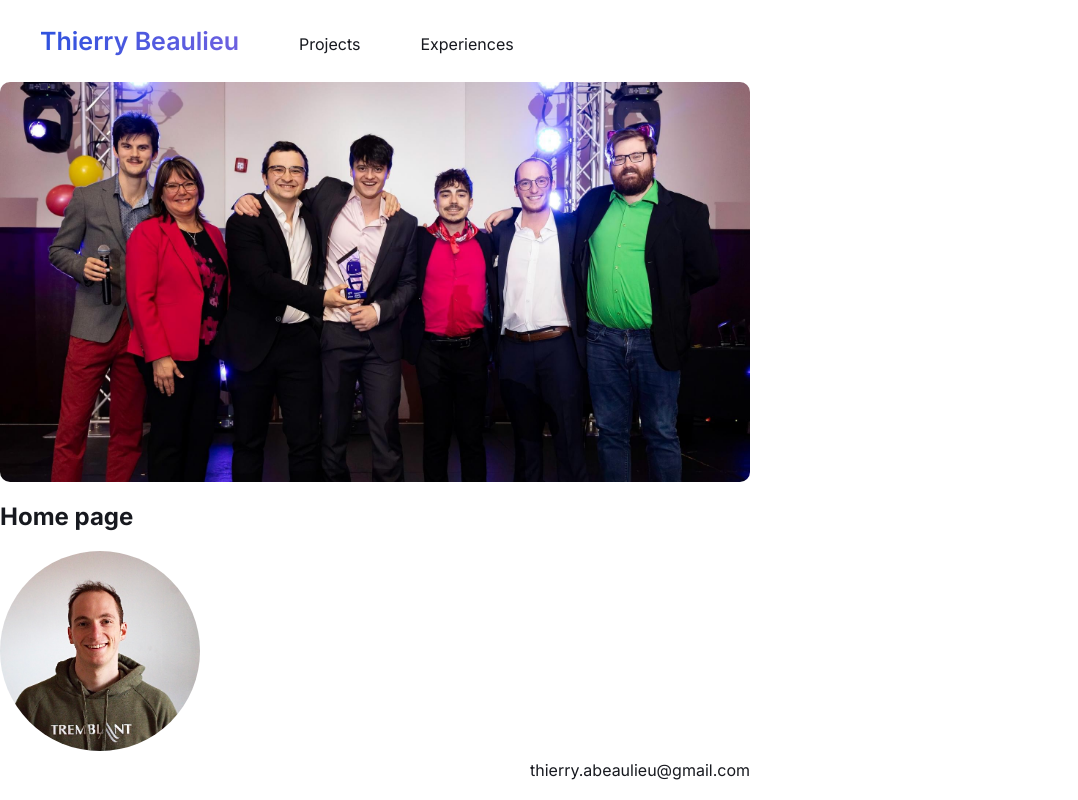
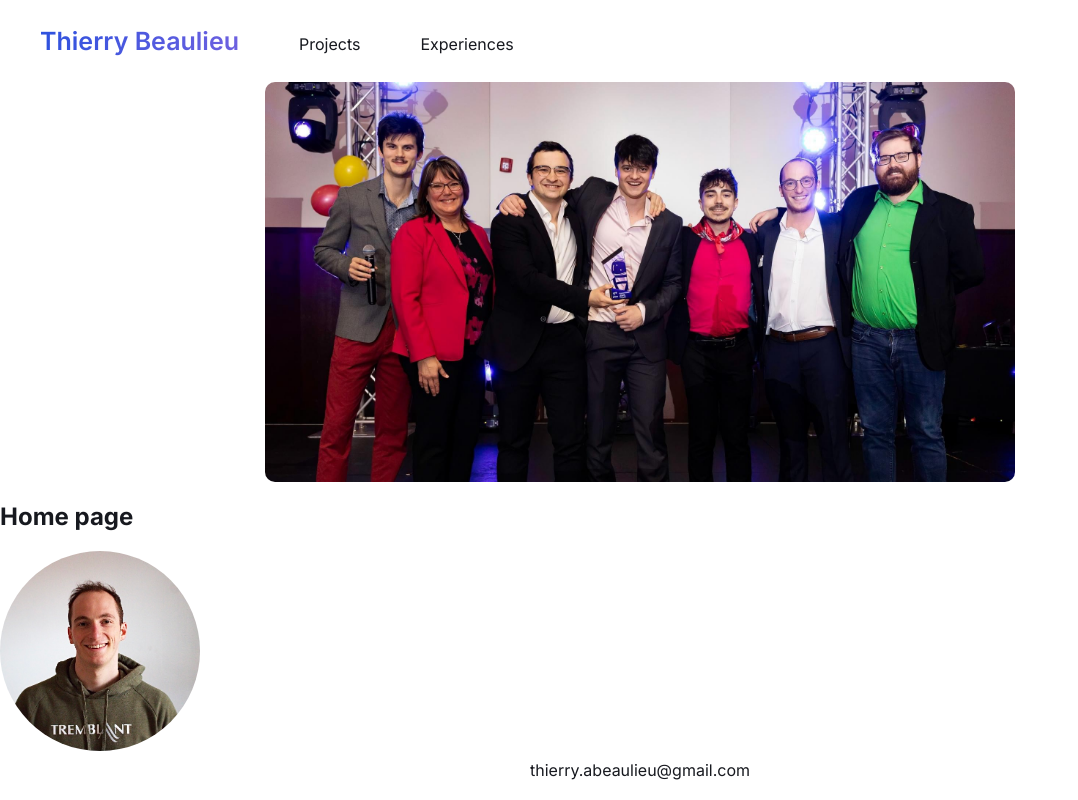
Before and after one commit to ThierryBeaulieu/ThierryBeaulieu, a React (Vite) app in the folder app/: page / in a window 1280 px wide. Shown: the whole page, without its empty margins (0-1078 px from the left). Built offline with nearby package versions, Linux system fonts and the light colour scheme.

Commit message:
center picture of the price we wont

```diff
--- a/app/src/App.css
+++ b/app/src/App.css
@@ -104,6 +104,12 @@ footer {
   object-fit: cover;
 }
 
+.presentation-wrapper {
+  display: flex;
+  justify-content: center;
+  align-items: center;
+}
+
 .presentation-container {
   width: 750px;
   height: 400px;
--- a/app/src/pages/Home.jsx
+++ b/app/src/pages/Home.jsx
@@ -5,8 +5,10 @@ function HomePage() {
     <>
       <main>
         <section>
-          <div className='presentation-container'>
-            <img alt='won-prices' id='CQI-2024' src='../assets/cqi-2024.JPG'></img>
+          <div className='presentation-wrapper '>
+            <div className='presentation-container'>
+              <img alt='won-prices' id='CQI-2024' src='../assets/cqi-2024.JPG'></img>
+            </div>
           </div>
 
           <h2>Home page</h2>
```
